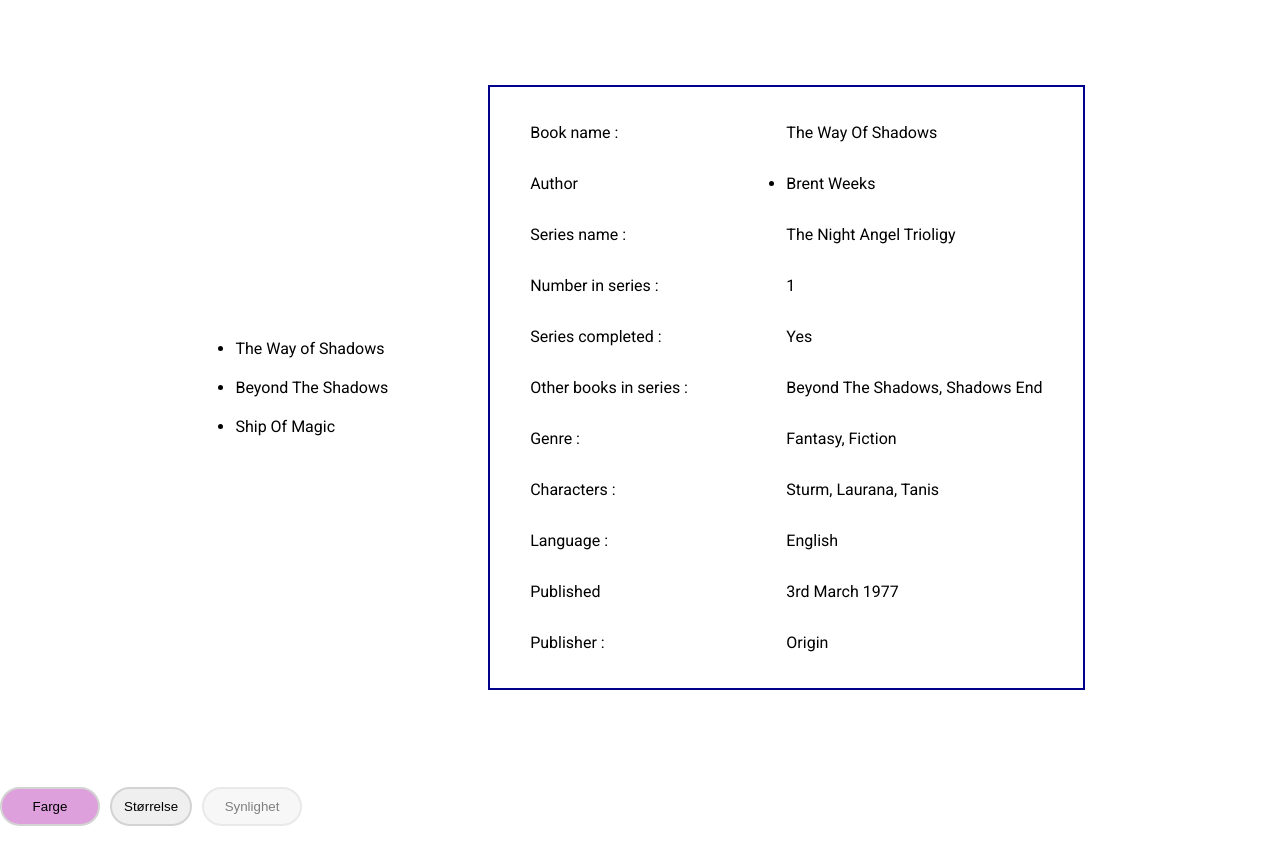
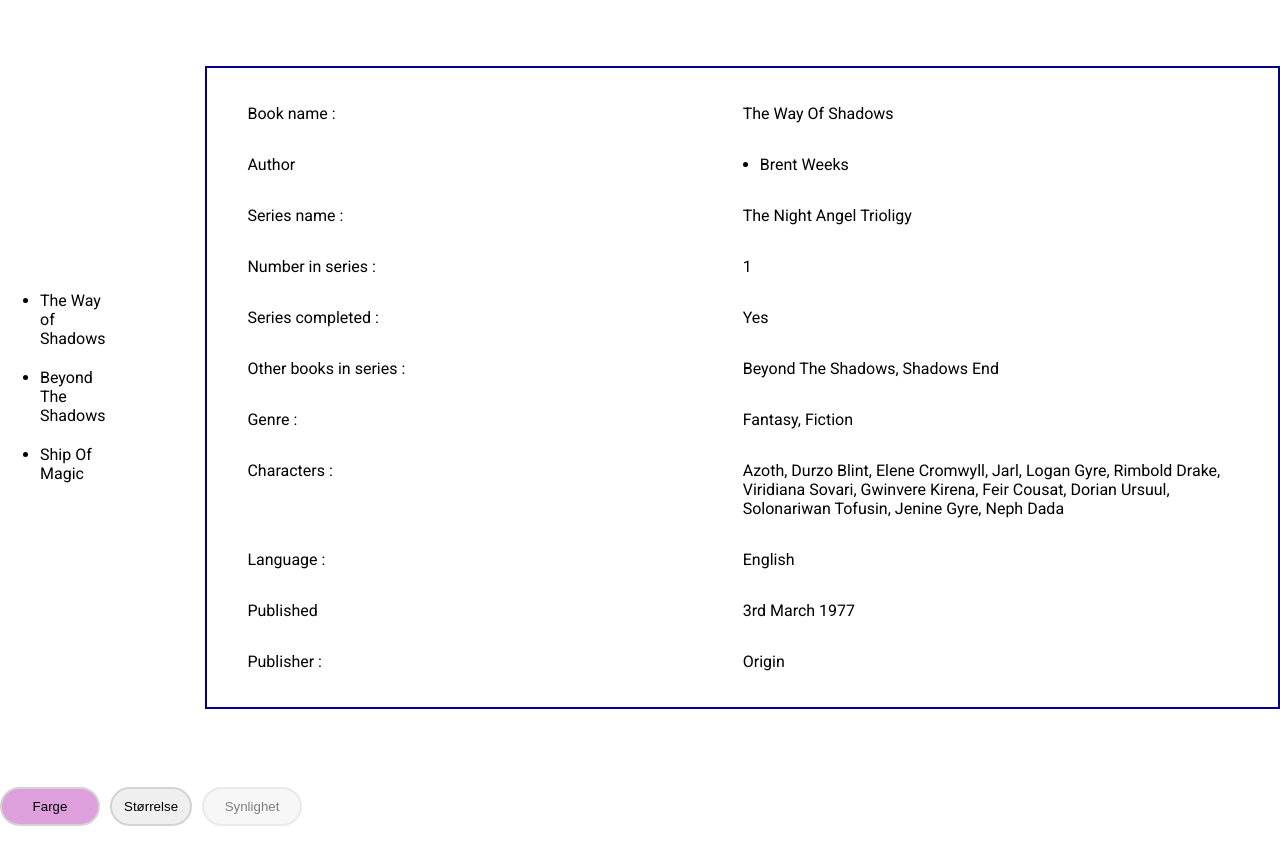
Before and after one commit to Lazy-CSharp-Coder/MinBokhylle, a website: page index.html in a window 1280 px wide. Shown: the part 64-928 px from the top of the page. Drawn offline with Linux system fonts and the light colour scheme.

Commit message:
begynt a style - grid fixet

```diff
--- a/index.html
+++ b/index.html
@@ -62,7 +62,9 @@
             <!-- <button id="otherBooksButton" class="otherBooksButton">Search for matches</button> -->
           <!-- </div> -->
             <p class="keyTitleClass">Genre : </p> <p id="genre" class="dataText">Fantasy, Fiction</p>
-            <p class="keyTitleClass">Characters :</p> <p id="characters" class="dataText">Sturm, Laurana, Tanis</p>
+            <p class="keyTitleClass">Characters :</p> <p id="characters" class="dataText">Azoth, Durzo Blint, Elene Cromwyll,
+              Jarl, Logan Gyre, Rimbold Drake, Viridiana Sovari, Gwinvere Kirena, Feir Cousat, Dorian Ursuul, Solonariwan Tofusin,
+              Jenine Gyre, Neph Dada</p>
             <p class="keyTitleClass">Language :</p> <p id="language" class="dataText">English</p>
             <p class="keyTitleClass">Published</p> <p id="published" class="dataText">3rd March 1977</p>
             <p class="keyTitleClass">Publisher :</p> <p id="publisher" class="dataText">Origin</p>
--- a/styles.css
+++ b/styles.css
@@ -94,7 +94,7 @@
 }
 
 .authorsList {
-  padding : 0;
+  padding-left : 17px;
 }
 .showBookInfoDiv
 {
```
